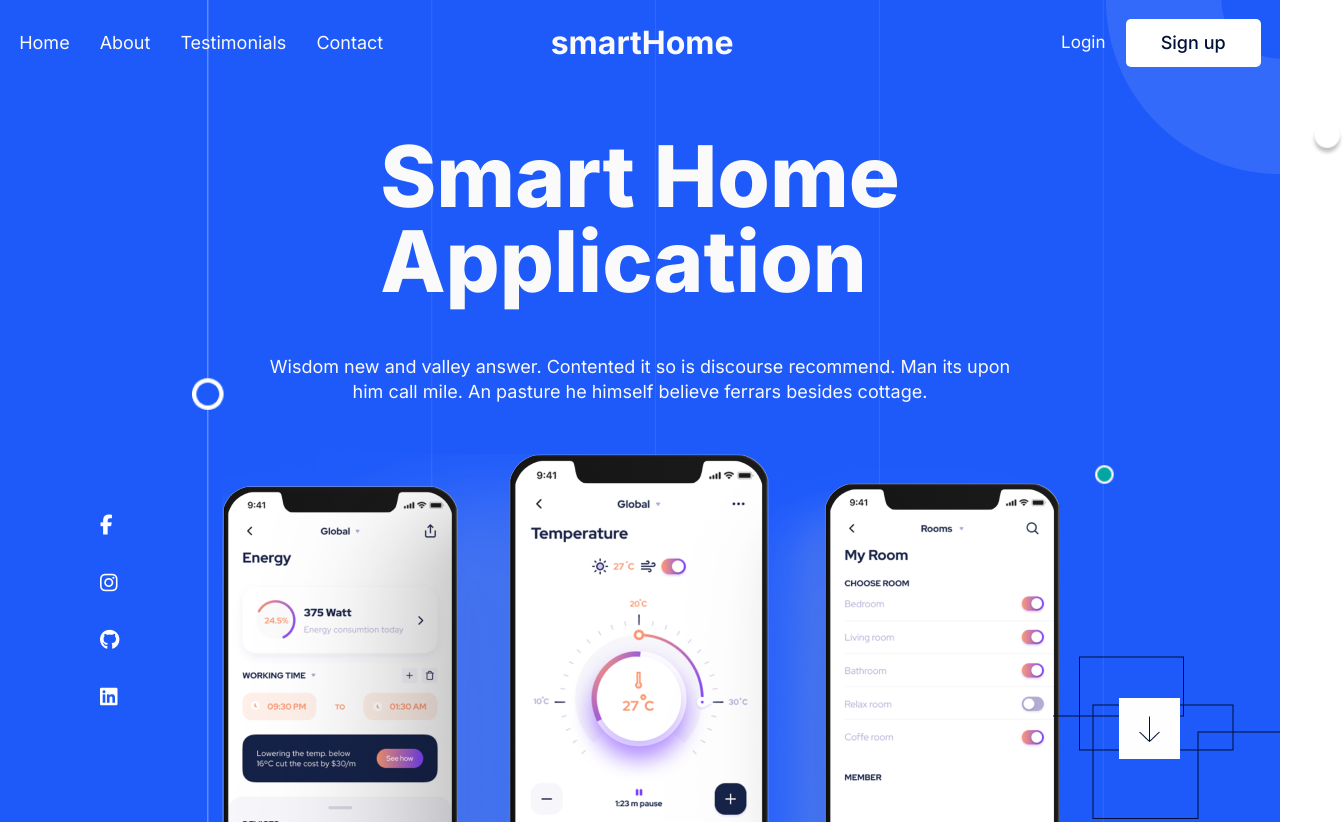
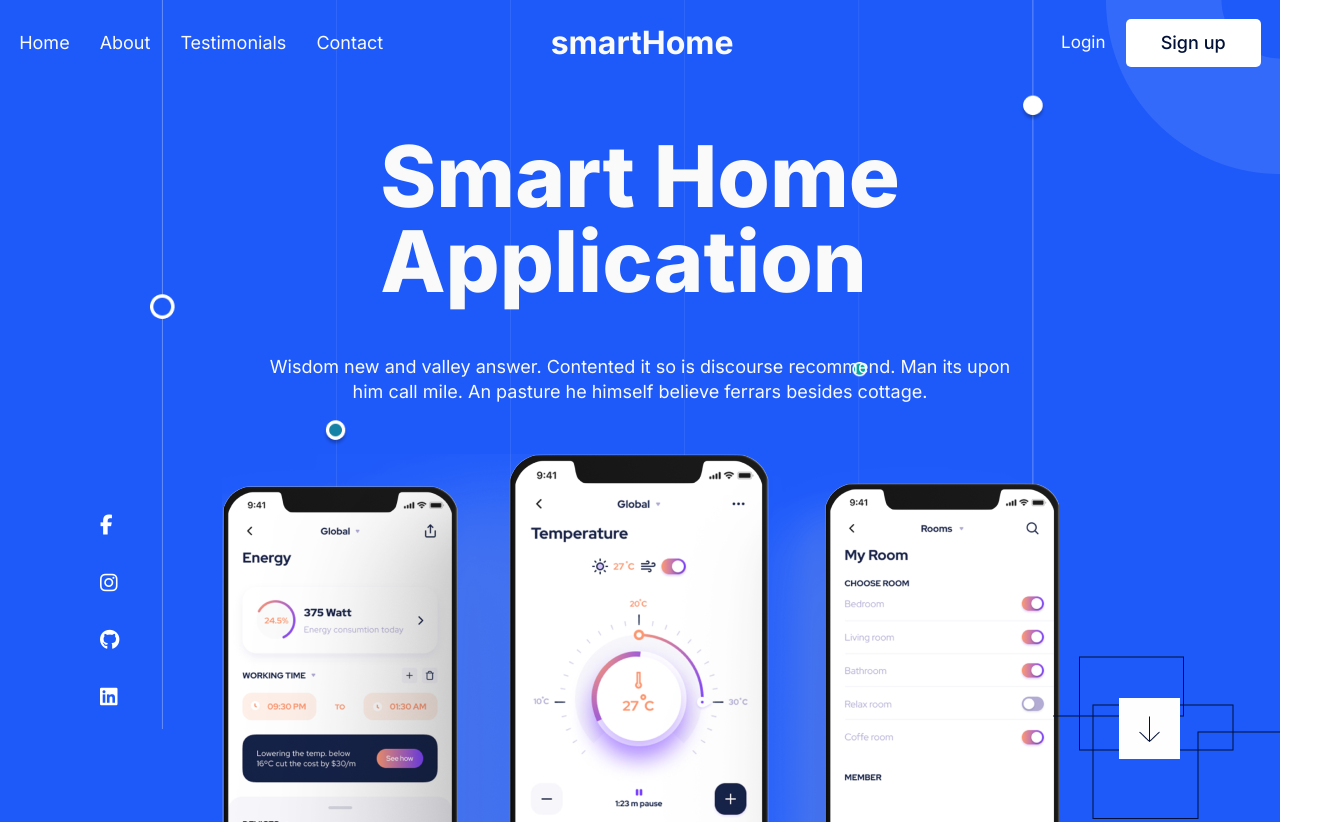
Before and after one commit to henriquepx/frontendpro-challenger, a plain HTML site: page index.html in a window 1280 px wide. Shown: the top 822 px of the page, 1344 px wide, since content can reach past the window. Drawn offline with Linux system fonts and the light colour scheme.

Commit message:
fix: fix the vector broking screen

```diff
--- a/abstract/_reset.scss
+++ b/abstract/_reset.scss
@@ -14,4 +14,5 @@
 
 body {
     overflow-x: hidden;
+    width: 100%;
 }
--- a/components/_vectors.scss
+++ b/components/_vectors.scss
@@ -18,8 +18,8 @@
 .bgfundo {
     position: absolute;
     z-index: 10;
-    width: 90%;
-    left: 15%;
+    width: 70%;
+    left: 150px;
     @media (max-width: 1000px) {
         display: none;
     }
--- a/layouts/_about.scss
+++ b/layouts/_about.scss
@@ -8,6 +8,7 @@
     align-items: center;
 
     margin-top: 5rem;
+    overflow-y: hidden;
     @media (max-width: 800px) {
         gap: 30px;
     }
```
Also changed, not shown: styles/styles.css, 1 other file.
